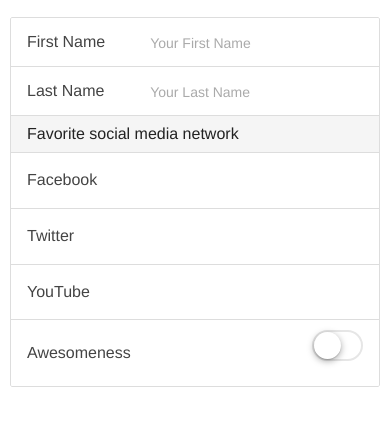
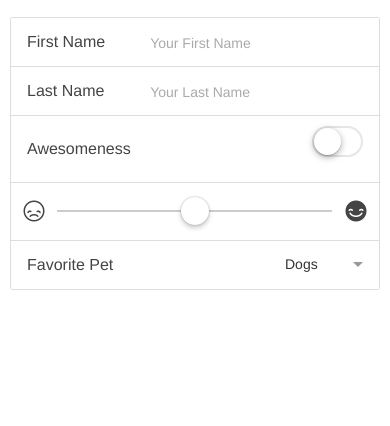
Before and after one commit to planetoftheweb/angularMobile, a website: page www/index.html in a window 390 px wide. Shown: the part 170-596 px from the top of the page. Drawn offline with Linux system fonts and the light colour scheme; some packages are replaced by stand-ins of ours; files that its build step writes are made by us from their sources; files whose address does not match are found by name.

Commit message:
02_09 Additional Form Elements

```diff
--- a/www/index.html
+++ b/www/index.html
@@ -52,27 +52,6 @@
       <input type="text" placeholder="Your Last Name">
     </label>
 
-
-    <div class="item item-divider">Favorite social media network</div>
-
-    <label class="item item-radio">
-      <input type="radio" name="social">
-      <div class="item-content">Facebook</div>
-      <i class="radio-icon ion-social-facebook"></i>
-    </label>
-
-    <label class="item item-radio">
-      <input type="radio" name="social">
-      <div class="item-content">Twitter</div>
-      <i class="radio-icon ion-social-twitter"></i>
-    </label>
-
-    <label class="item item-radio">
-      <input type="radio" name="social">
-      <div class="item-content">YouTube</div>
-      <i class="radio-icon ion-social-youtube"></i>
-    </label>
-
     <div class="item item-toggle">
       <span class="input-label">Awesomeness</span>
       <label class="toggle">
@@ -80,6 +59,22 @@
         <div class="track"><div class="handle"></div></div>
       </label>
     </div>
+
+    <div class="item range range-royal">
+      <i class="icon ion-sad-outline"></i>
+      <input type="range" name="feeling"
+        min="0" max="100" value="50">
+      <i class="icon ion-happy"></i>
+    </div>
+
+    <label class="item item-input item-select">
+      <div class="input-label">Favorite Pet</div>
+      <select>
+        <option>Dogs</option>
+        <option>Cats</option>
+        <option>Llamas</option>
+      </select>
+    </label>
 
 
   </div>
```
